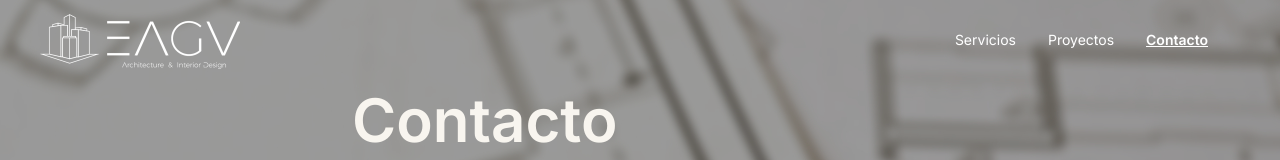
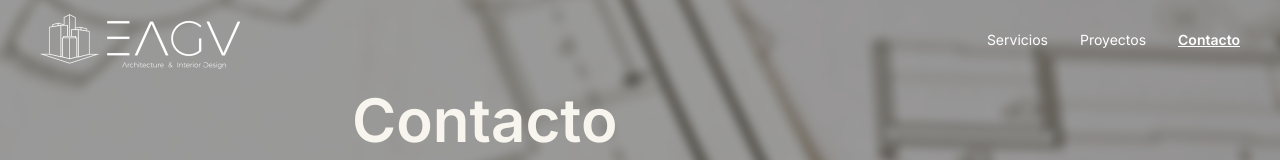
Before and after one commit to Felixmp7/portfolio-arq-eli, a Next.js app: page /contact in a window 1280 px wide. Shown: the top 160 px of the page. Built offline with nearby package versions, Linux system fonts and the light colour scheme.

Commit message:
Adjust alignment of navbar items

```diff
--- a/src/app/components/navbar/Navbar.tsx
+++ b/src/app/components/navbar/Navbar.tsx
@@ -16,7 +16,7 @@ export const Navbar = () => {
                     height={80}
                 />
             </Link>
-            <ul className="flex gap-8 px-8 py-3 text-inherit">
+            <ul className="flex justify-end gap-8 py-3 text-inherit">
                 <NavbarItems />
             </ul>
         </nav>
```
